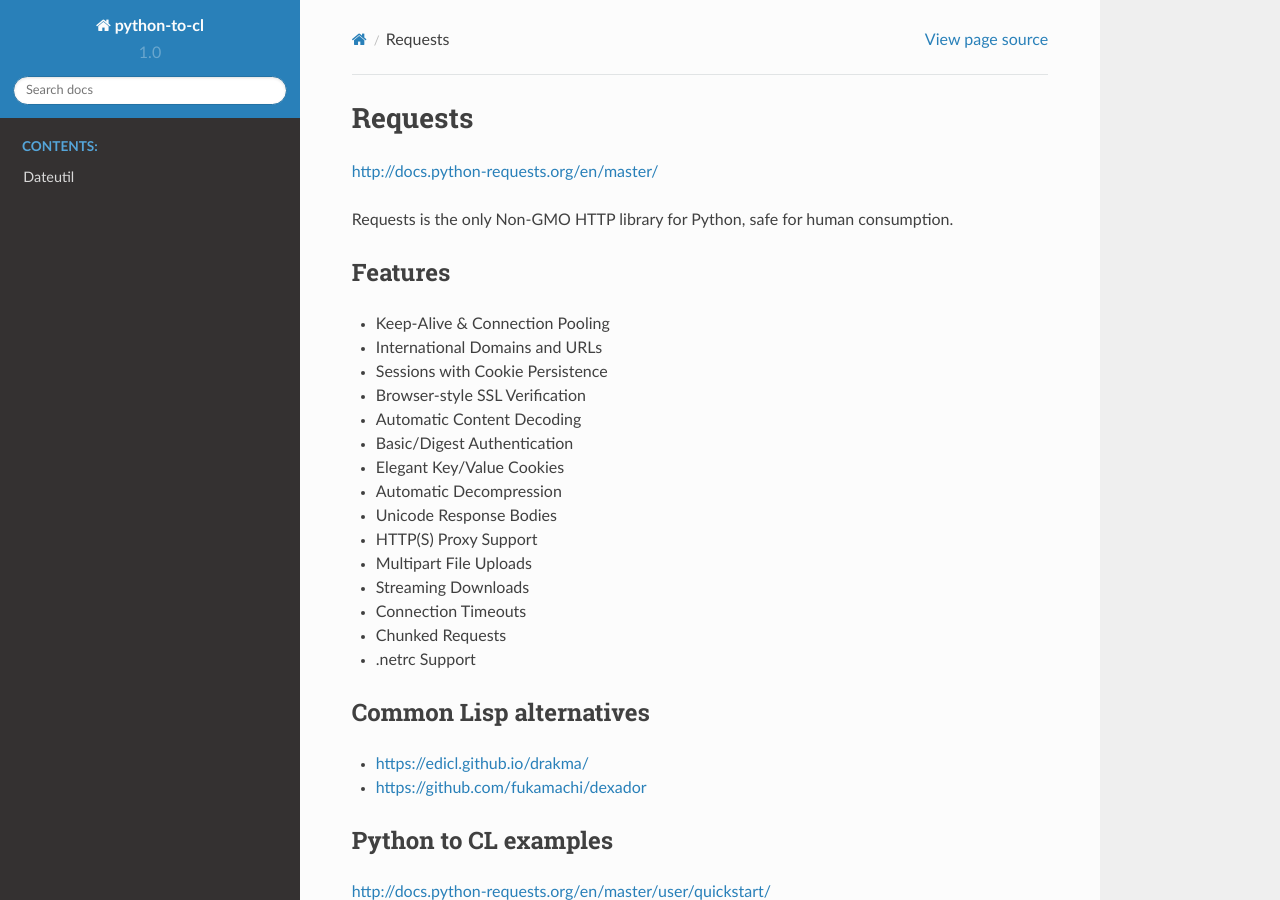
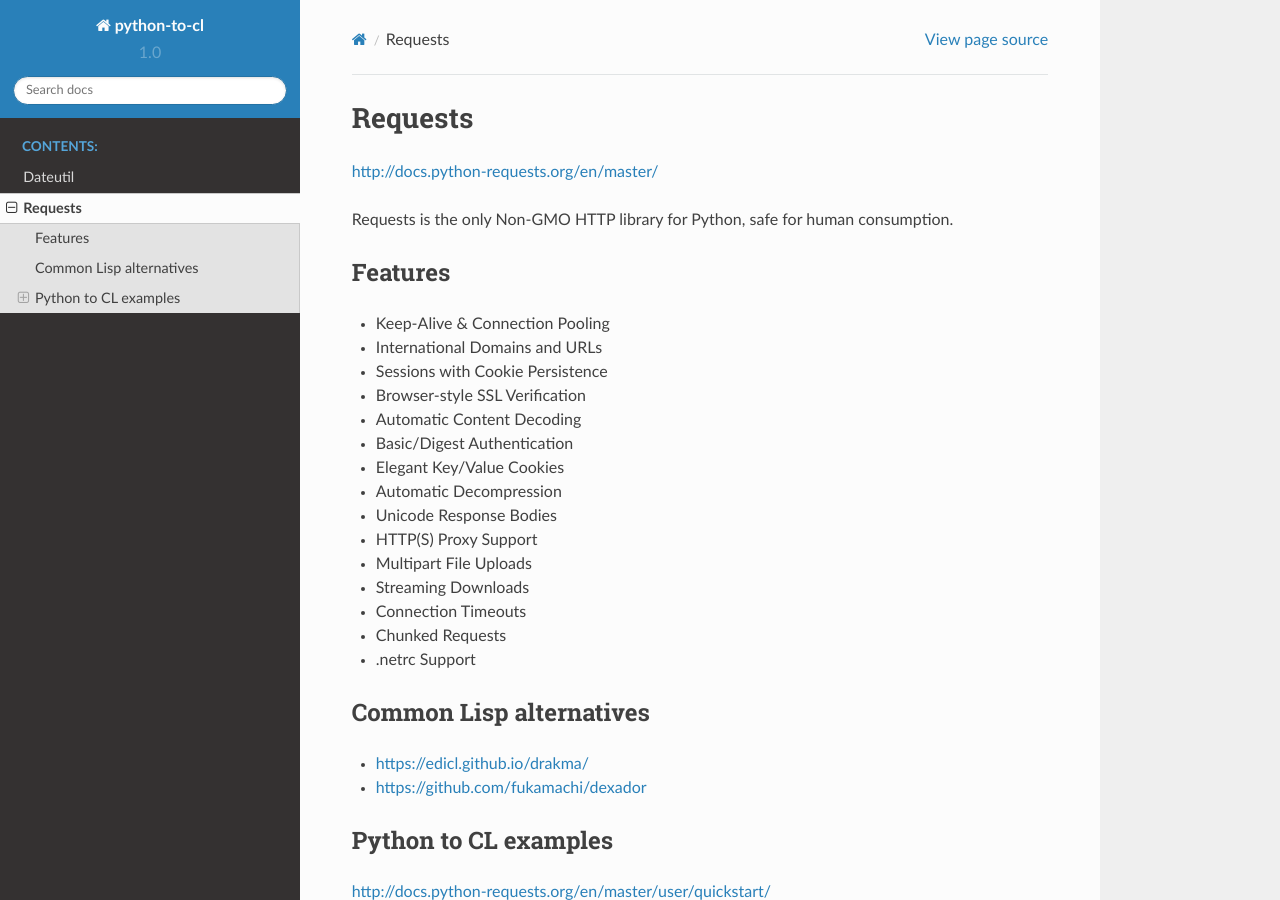
Before and after one commit to egao1980/python-to-cl, a Sphinx documentation site: the page built from docs/requests.rst, in a window 1280 px wide and 900 px high. Built offline with Sphinx 7.4.7 and the Read the Docs theme 2.0.0, drawn with Linux system fonts in a browser that asks for light colours; pages that are not in the unit, such as notebooks, are missing from menus.

Commit message:
Fix toctree

```diff
--- a/docs/index.rst
+++ b/docs/index.rst
@@ -23,5 +23,5 @@
    :maxdepth: 2
    :caption: Contents:
 
-   dateutils
-   request
+   dateutils.rst
+   requests.rst
```
